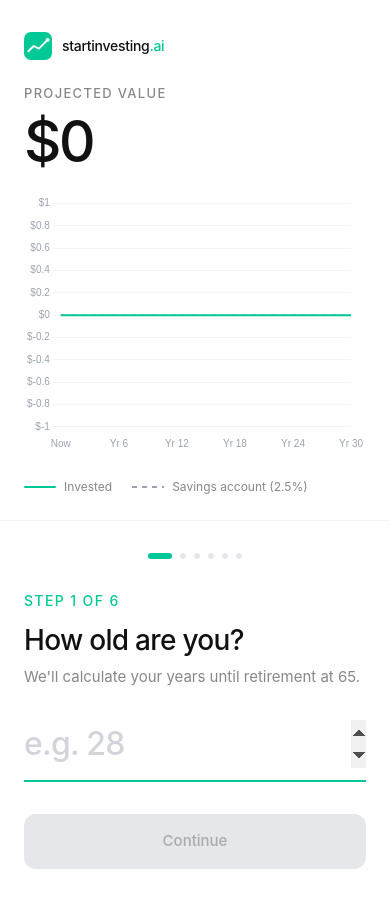
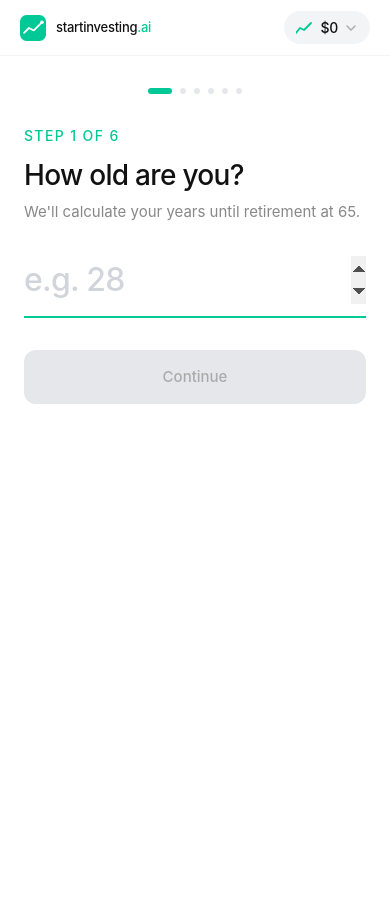
Before and after one commit to InnotechDevelopmentG/startinvesting-ai, a Next.js app: page / in a window 390 px wide. Shown: the top 908 px of the page. After the commit the page ends 844 px from the top, so only its background shows below. Built offline with nearby package versions, Linux system fonts and the light colour scheme.

Commit message:
feat: redesign mobile layout — full-screen steps + chart bottom sheet

```diff
--- a/app/globals.css
+++ b/app/globals.css
@@ -18,6 +18,11 @@
     font-family: -apple-system, BlinkMacSystemFont, 'SF Pro Text', 'SF Pro Display',
       'Helvetica Neue', 'Arial', sans-serif;
     font-weight: 400;
+  }
+
+  /* Prevent iOS zoom on input focus — all inputs must be >= 16px font */
+  input, textarea, select {
+    font-size: 16px;
   }
 
   input[type='range'] {
--- a/components/Simulator.tsx
+++ b/components/Simulator.tsx
@@ -1,6 +1,6 @@
 'use client';
 
-import { useState, useCallback } from 'react';
+import { useState, useCallback, useRef, useEffect } from 'react';
 import {
   SimulatorState,
   DEFAULT_STATE,
@@ -8,65 +8,126 @@ import {
   RISK_RATES,
   SAVINGS_RATE,
 } from '@/types/simulator';
-import { futureValue } from '@/lib/finance';
+import { futureValue, formatCurrencyFull, easeOutQuart } from '@/lib/finance';
 import ChartPanel from './ChartPanel';
 import StepFlow from './StepFlow';
 import Logo from './Logo';
 
-function computeProjections(state: SimulatorState): Pick<SimulatorState, 'projectedValue' | 'savingsBenchmark'> {
+function computeProjections(
+  state: SimulatorState
+): Pick<SimulatorState, 'projectedValue' | 'savingsBenchmark'> {
   const ppy = FREQUENCY_PER_YEAR[state.frequency];
   const annualRate = RISK_RATES[state.riskProfile];
-
   const projectedValue = Math.round(
     futureValue(state.startingAmount, state.contributionAmount, annualRate, ppy, state.years)
   );
   const savingsBenchmark = Math.round(
     futureValue(state.startingAmount, state.contributionAmount, SAVINGS_RATE, 12, state.years)
   );
-
   return { projectedValue, savingsBenchmark };
 }
 
 export default function Simulator() {
   const [step, setStep] = useState(1);
+  const [chartSheetOpen, setChartSheetOpen] = useState(false);
   const [state, setState] = useState<SimulatorState>(() => {
     const base = { ...DEFAULT_STATE };
     return { ...base, ...computeProjections(base) };
   });
 
+  // Animated projected value for mobile top bar
+  const mobileValueRef = useRef<HTMLSpanElement>(null);
+  const mobileDisplayRef = useRef(0);
+  const mobileRafRef = useRef<number | null>(null);
+  const mobileStartRef = useRef<number | null>(null);
+  const mobileStartValRef = useRef(0);
+
+  useEffect(() => {
+    const target = state.projectedValue;
+    mobileStartValRef.current = mobileDisplayRef.current;
+    mobileStartRef.current = null;
+    if (mobileRafRef.current) cancelAnimationFrame(mobileRafRef.current);
+
+    function tick(ts: number) {
+      if (mobileStartRef.current === null) mobileStartRef.current = ts;
+      const elapsed = ts - mobileStartRef.current;
+      const t = Math.min(elapsed / 520, 1);
+      const eased = easeOutQuart(t);
+      const current = Math.round(
+        mobileStartValRef.current + (target - mobileStartValRef.current) * eased
+      );
+      mobileDisplayRef.current = current;
+      if (mobileValueRef.current) {
+        mobileValueRef.current.textContent = formatCurrencyFull(current);
+      }
+      if (t < 1) mobileRafRef.current = requestAnimationFrame(tick);
+    }
+
+    mobileRafRef.current = requestAnimationFrame(tick);
+    return () => {
+      if (mobileRafRef.current) cancelAnimationFrame(mobileRafRef.current);
+    };
+  }, [state.projectedValue]);
+
+  // Close chart sheet when step changes
+  useEffect(() => {
+    setChartSheetOpen(false);
+  }, [step]);
+
   const handleUpdate = useCallback((updates: Partial<SimulatorState>) => {
     setState((prev) => {
       const next = { ...prev, ...updates };
-      const projections = computeProjections(next);
-      return { ...next, ...projections };
+      return { ...next, ...computeProjections(next) };
     });
   }, []);
 
-  const handleNext = useCallback(() => {
-    setStep((s) => Math.min(s + 1, 8));
-  }, []);
-
-  const handleBack = useCallback(() => {
-    setStep((s) => Math.max(s - 1, 1));
-  }, []);
+  const handleNext = useCallback(() => setStep((s) => Math.min(s + 1, 8)), []);
+  const handleBack = useCallback(() => setStep((s) => Math.max(s - 1, 1)), []);
 
   return (
-    <div className="min-h-screen bg-white">
-      {/* Mobile layout: stack vertically */}
-      <div className="lg:hidden flex flex-col min-h-screen">
-        {/* Chart on top (mobile) */}
-        <div className="px-6 pt-8 pb-6 border-b border-[#f3f4f6]">
-          <div className="max-w-lg mx-auto">
-            <div className="mb-6">
-              <Logo size={28} />
-            </div>
-            <ChartPanel state={state} currentStep={step} />
-          </div>
+    <div className="bg-white">
+
+      {/* ─────────────── MOBILE ─────────────── */}
+      <div className="lg:hidden flex flex-col" style={{ height: '100dvh' }}>
+
+        {/* Sticky top bar */}
+        <div className="flex-shrink-0 bg-white border-b border-[#f3f4f6] px-5 flex items-center justify-between" style={{ height: '56px' }}>
+          <Logo size={26} />
+
+          {/* Tap to open chart sheet */}
+          <button
+            onClick={() => setChartSheetOpen(true)}
+            className="flex items-center gap-2 pl-3 pr-3.5 py-1.5 rounded-full bg-[#f3f4f6] active:bg-[#e5e7eb] transition-colors"
+            aria-label="View your projection chart"
+          >
+            {/* Mini sparkline icon */}
+            <svg width="16" height="12" viewBox="0 0 16 12" fill="none">
+              <polyline
+                points="0,11 4,6 8,8 15,1"
+                stroke="#00C896"
+                strokeWidth="1.8"
+                strokeLinecap="round"
+                strokeLinejoin="round"
+                fill="none"
+              />
+            </svg>
+            <span
+              ref={mobileValueRef}
+              className="font-tabular text-[14px] font-medium text-[#111]"
+              style={{ letterSpacing: '-0.02em' }}
+            >
+              {formatCurrencyFull(state.projectedValue)}
+            </span>
+            {/* Chevron down */}
+            <svg width="10" height="6" viewBox="0 0 10 6" fill="none">
+              <path d="M1 1l4 4 4-4" stroke="#aaa" strokeWidth="1.4" strokeLinecap="round" strokeLinejoin="round"/>
+            </svg>
+          </button>
         </div>
 
-        {/* Steps below (mobile) */}
-        <div className="flex-1 px-6 pt-8 pb-12">
-          <div className="max-w-lg mx-auto">
+        {/* Step content — full height, scrollable */}
+        <div className="flex-1 overflow-y-auto overscroll-contain">
+          <div className="px-6 pt-8 pb-16 mx-auto" style={{ maxWidth: '480px' }}>
             <StepFlow
               state={state}
               currentStep={step}
@@ -76,12 +137,50 @@ export default function Simulator() {
             />
           </div>
         </div>
+
+        {/* Chart bottom sheet */}
+        {chartSheetOpen && (
+          <div className="fixed inset-0 z-50 flex flex-col justify-end">
+            {/* Backdrop */}
+            <div
+              className="absolute inset-0 bg-black/40 animate-fade-in"
+              onClick={() => setChartSheetOpen(false)}
+            />
+            {/* Sheet */}
+            <div
+              className="relative bg-white rounded-t-2xl animate-slide-up overflow-y-auto"
+              style={{ maxHeight: '88vh' }}
+            >
+              {/* Pull handle */}
+              <div className="sticky top-0 bg-white pt-3 pb-2 px-6 z-10">
+                <div className="w-10 h-1 bg-[#e5e7eb] rounded-full mx-auto" />
+                <div className="flex items-center justify-between mt-4">
+                  <p className="text-[15px] font-medium text-[#111]">Your projection</p>
+                  <button
+                    onClick={() => setChartSheetOpen(false)}
+                    className="w-8 h-8 flex items-center justify-center rounded-full bg-[#f3f4f6] text-[#888]"
+                    aria-label="Close chart"
+                  >
+                    <svg width="11" height="11" viewBox="0 0 11 11" fill="none">
+                      <path d="M1 1l9 9M10 1L1 10" stroke="currentColor" strokeWidth="1.5" strokeLinecap="round"/>
+                    </svg>
+                  </button>
+                </div>
+              </div>
+              <div className="px-6 pb-10">
+                <ChartPanel state={state} currentStep={step} />
+              </div>
+            </div>
+          </div>
+        )}
       </div>
 
-      {/* Desktop layout: two-column */}
+      {/* ─────────────── DESKTOP ─────────────── */}
       <div className="hidden lg:flex min-h-screen">
         {/* Left panel — chart */}
-        <div className="flex-1 sticky top-0 h-screen overflow-y-auto border-r border-[#f3f4f6] px-12 py-12 xl:px-16">
+        <div
+          className="flex-1 sticky top-0 h-screen overflow-y-auto border-r border-[#f3f4f6] px-12 py-12 xl:px-16"
+        >
           <div className="max-w-[520px] mx-auto h-full flex flex-col justify-center">
             <div className="mb-8">
               <Logo size={32} />
--- a/tailwind.config.ts
+++ b/tailwind.config.ts
@@ -36,11 +36,21 @@ const config: Config = {
           '0%': { transform: 'translateY(12px)', opacity: '0' },
           '100%': { transform: 'translateY(0)', opacity: '1' },
         },
+        'slide-up': {
+          '0%': { transform: 'translateY(100%)' },
+          '100%': { transform: 'translateY(0)' },
+        },
+        'fade-in': {
+          '0%': { opacity: '0' },
+          '100%': { opacity: '1' },
+        },
       },
       animation: {
         'slide-in-right': 'slide-in-right 0.38s cubic-bezier(0.4, 0, 0.2, 1) forwards',
         'slide-in-left': 'slide-in-left 0.38s cubic-bezier(0.4, 0, 0.2, 1) forwards',
         'fade-up': 'fade-up 0.32s cubic-bezier(0.4, 0, 0.2, 1) forwards',
+        'slide-up': 'slide-up 0.36s cubic-bezier(0.4, 0, 0.2, 1) forwards',
+        'fade-in': 'fade-in 0.2s ease forwards',
       },
     },
   },
```
